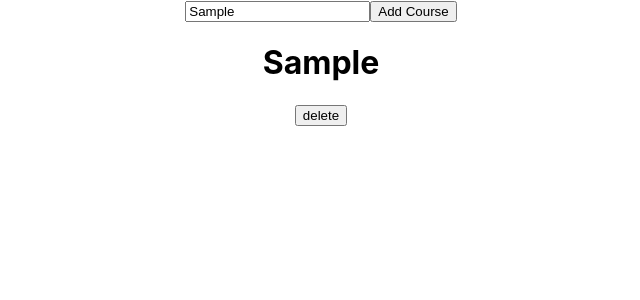
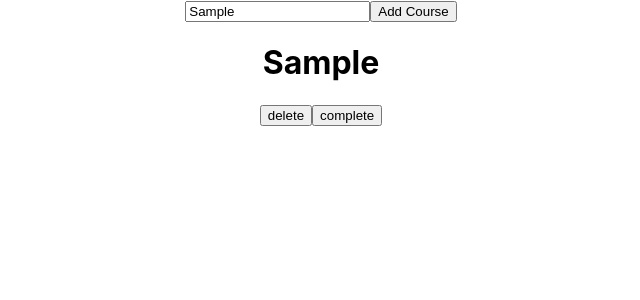
Before and after one commit to 78fatemanazari/react-lessons-app, a React (Create React App) app: page / in a window 1280 px wide. Both pictures are taken after typing "Sample" into the empty fields and a click on the button "Add Course". Shown: the top 300 px of the page, without its empty margins (319-959 px from the left). Built offline with nearby package versions, Linux system fonts and the light colour scheme.

Commit message:
feat:added completed button for courses

```diff
--- a/src/App.js
+++ b/src/App.js
@@ -13,7 +13,8 @@
     const addCourse = () => {
       const course = {
         id: courseList.length === 0 ? 1 : courseList[courseList.length - 1].id + 1,
-        courseName: newCourse
+        courseName: newCourse,
+        isCompleted: false
       }
       setCourseList([...courseList, course]);
       console.log(courseList);
@@ -25,6 +26,16 @@
     ))
     }
 
+    const completeCourse = (courseId) =>  {
+      const newCourseList = courseList.map((course) =>{
+        if (course.id === courseId)
+          return {...course, isCompleted : !course.isCompleted}
+        else
+          return course
+      })
+      setCourseList(newCourseList)
+    }
+
   return (
     <div className="App">
       <div className='add-course'>
@@ -34,7 +45,9 @@
       <div className='list'>
           {courseList.map((course, index) => {
             return (
-              <Course key={index} course={course} deleteCourse={deleteCourse} />
+              <Course key={index} course={course}
+              deleteCourse={deleteCourse}
+              completeCourse={completeCourse} />
             )
           })}
       </div>
--- a/src/Course.js
+++ b/src/Course.js
@@ -1,8 +1,12 @@
 export const Course = (props) => {
+
   return (
      <div>
-        <h1>{props.course.courseName}</h1>
+        <h1 style={{backgroundColor: props.course.isCompleted ? "green" : "White"}}>
+          {props.course.courseName}
+        </h1>
         <button onClick={ () => props.deleteCourse(props.course.id)}>delete</button>
+        <button onClick={ () => props.completeCourse(props.course.id)}>complete</button>
      </div>
   )
 }
```
